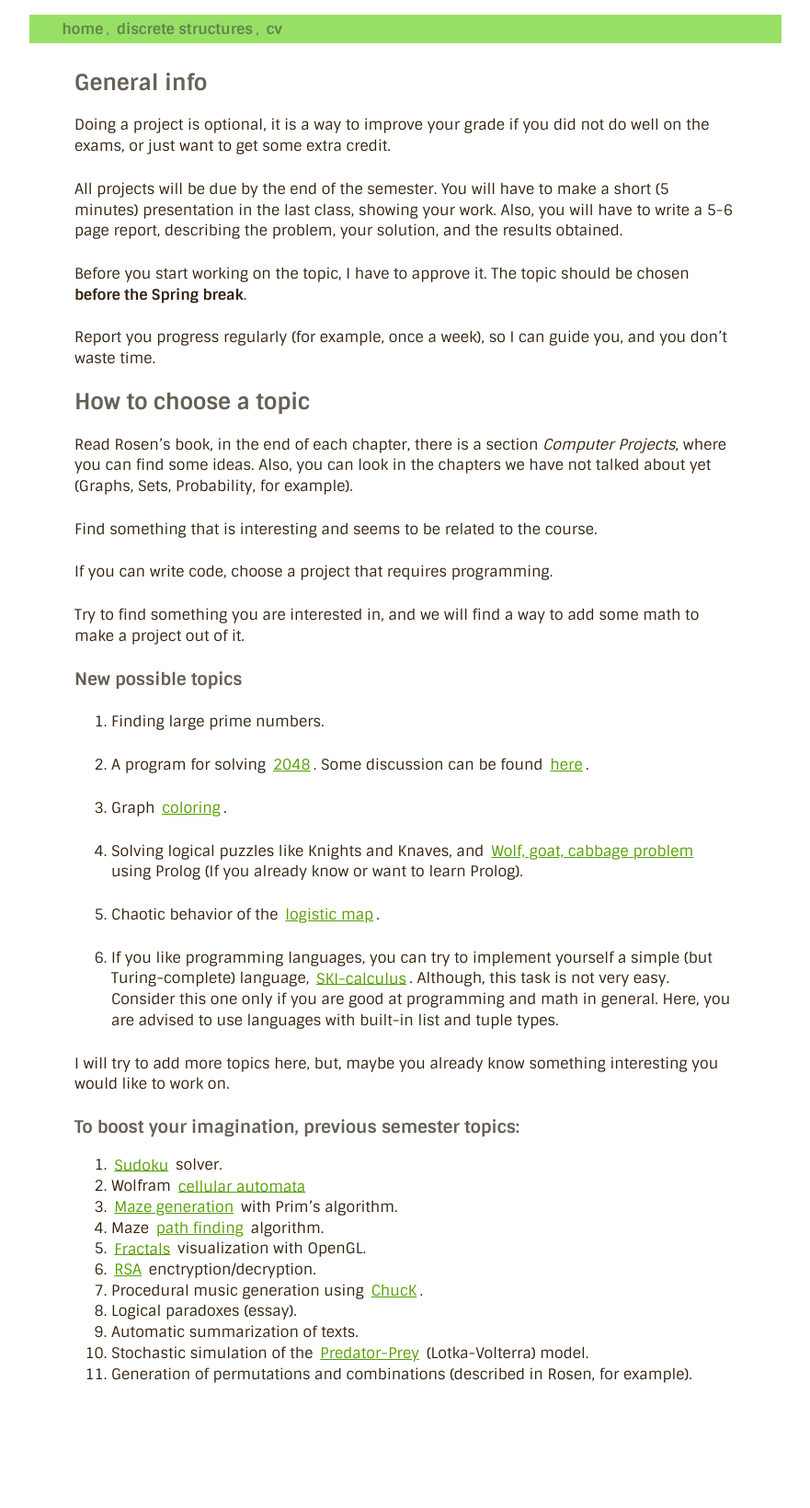
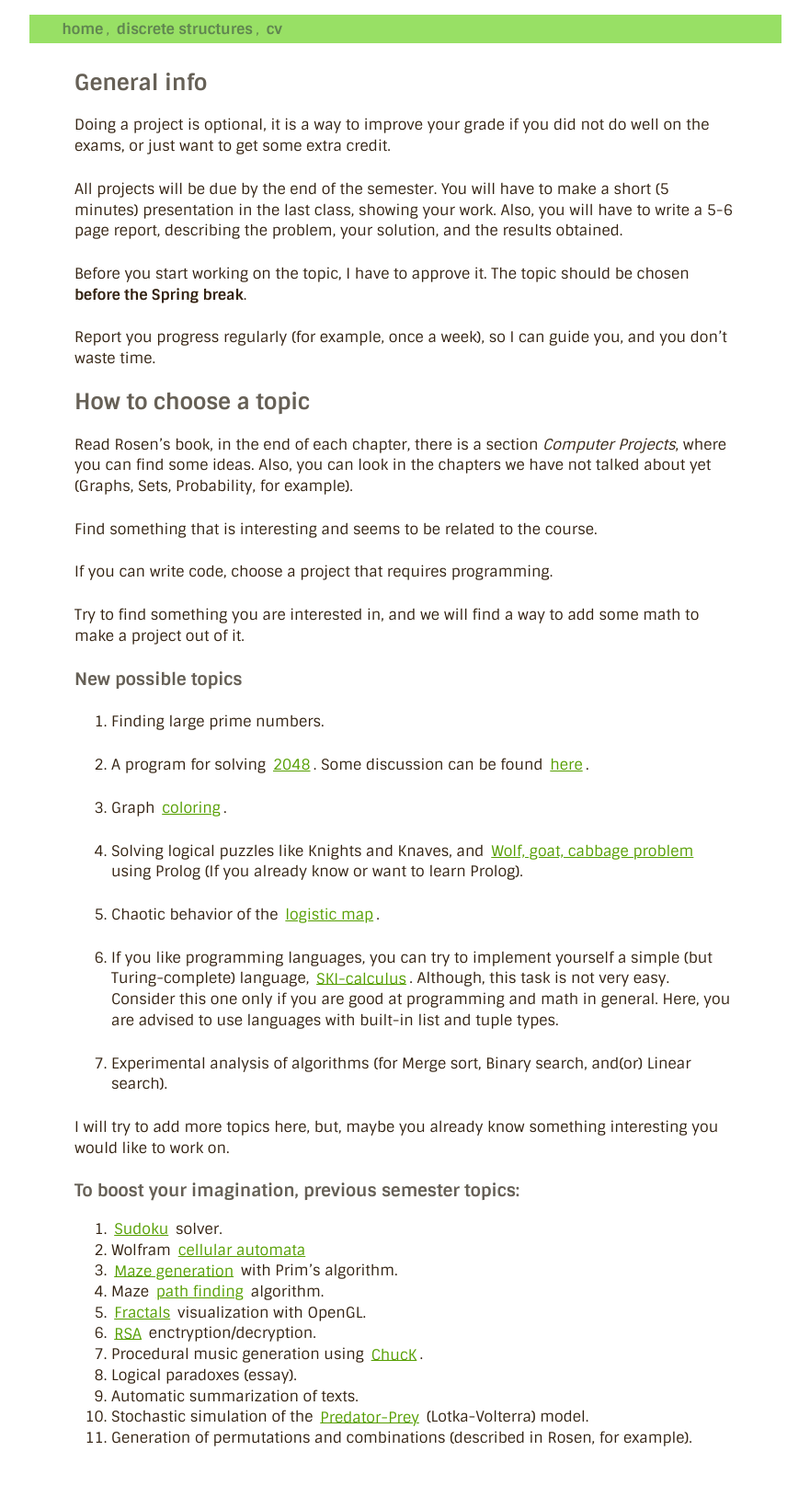
Before and after one commit to a-nikolaev/a-nikolaev.github.io, a Jekyll site: the page built from ds/topics.markdown, in a window 1280 px wide. Shown: the whole page at 92% size, without its empty margins (199-1080 px from the left). Built offline with Jekyll 4.4.1, drawn with Linux system fonts in a browser that asks for light colours; Markdown is read by kramdown in place of the engine named in the settings; before the commit the page ends 1570 px from its top, so only the background shows below that.

Commit message:
+ 1 topic

```diff
--- a/ds/topics.markdown
+++ b/ds/topics.markdown
@@ -50,6 +50,8 @@ language, [SKI-calculus](https://en.wikipedia.org/wiki/SKI_combinator_calculus).
 Consider this one only if you are good at programming and math in general.
 Here, you are advised to use languages with built-in list and tuple types.
 
+1. Experimental analysis of algorithms (for Merge sort, Binary search, and(or) Linear search).
+
 I will try to add more topics here, but, maybe you already know something
 interesting you would like to work on.
 
```
